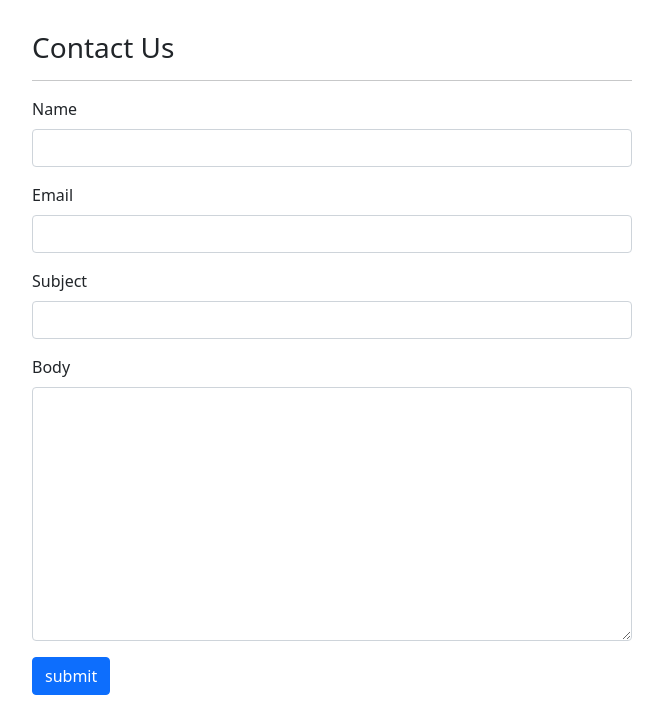
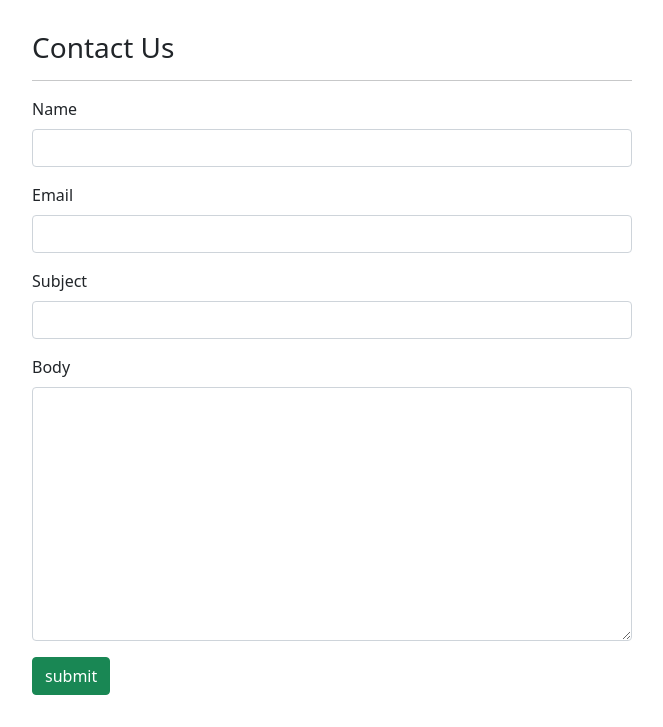
Before and after one commit to sumanitian/suman_itian, a Django app: page / in a window 1280 px wide. Shown: the part 2256-2983 px from the top of the page, without its empty margins (308-971 px from the left). Run offline with Django 3.2, Linux system fonts and the light colour scheme; data comes from the database, SQL or seed files in the repository; some libraries are stand-ins or nearby versions.

Commit message:
changed the submit button color

```diff
--- a/base/templates/base/home.html
+++ b/base/templates/base/home.html
@@ -119,7 +119,7 @@
 
             {% endfor %}
 
-            <input class="btn btn-primary" type="submit" value="submit">
+            <input class="btn btn-success" type="submit" value="submit">
         </form>
     </div>
 </section>
```
